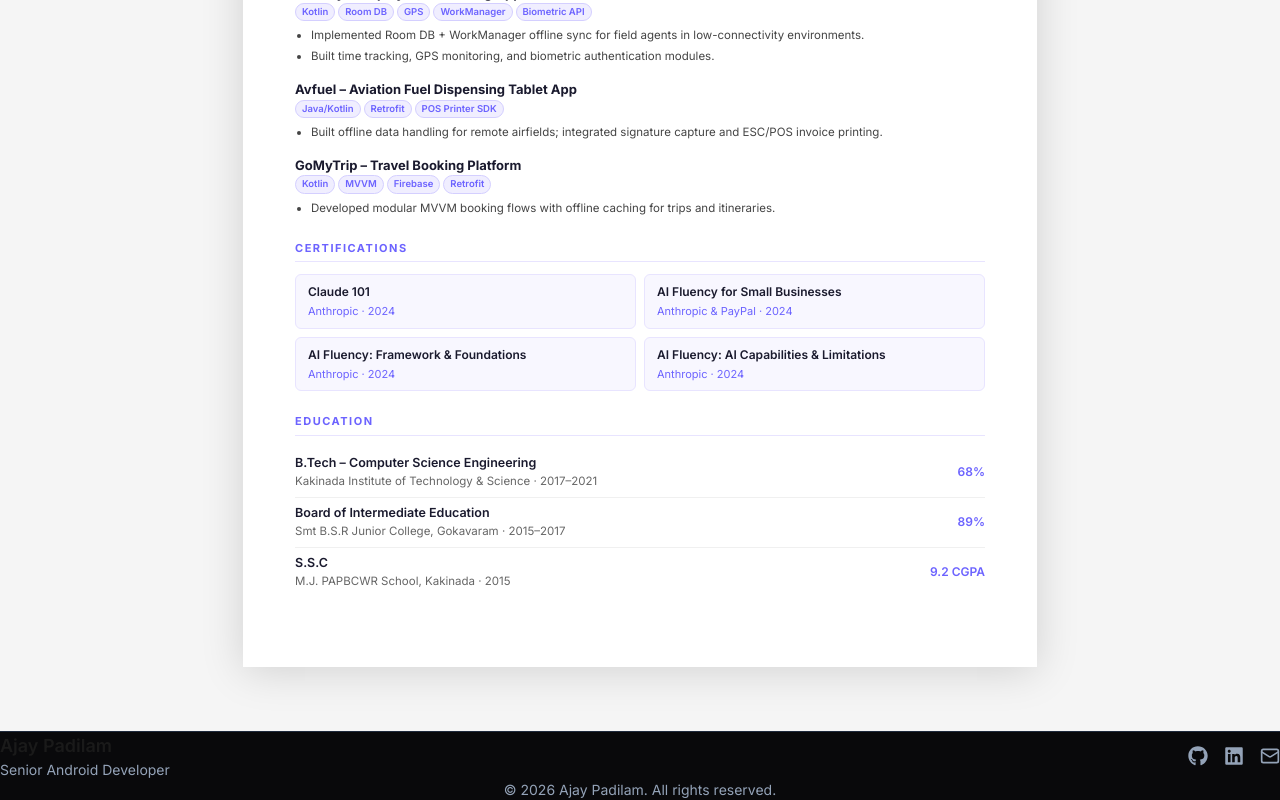
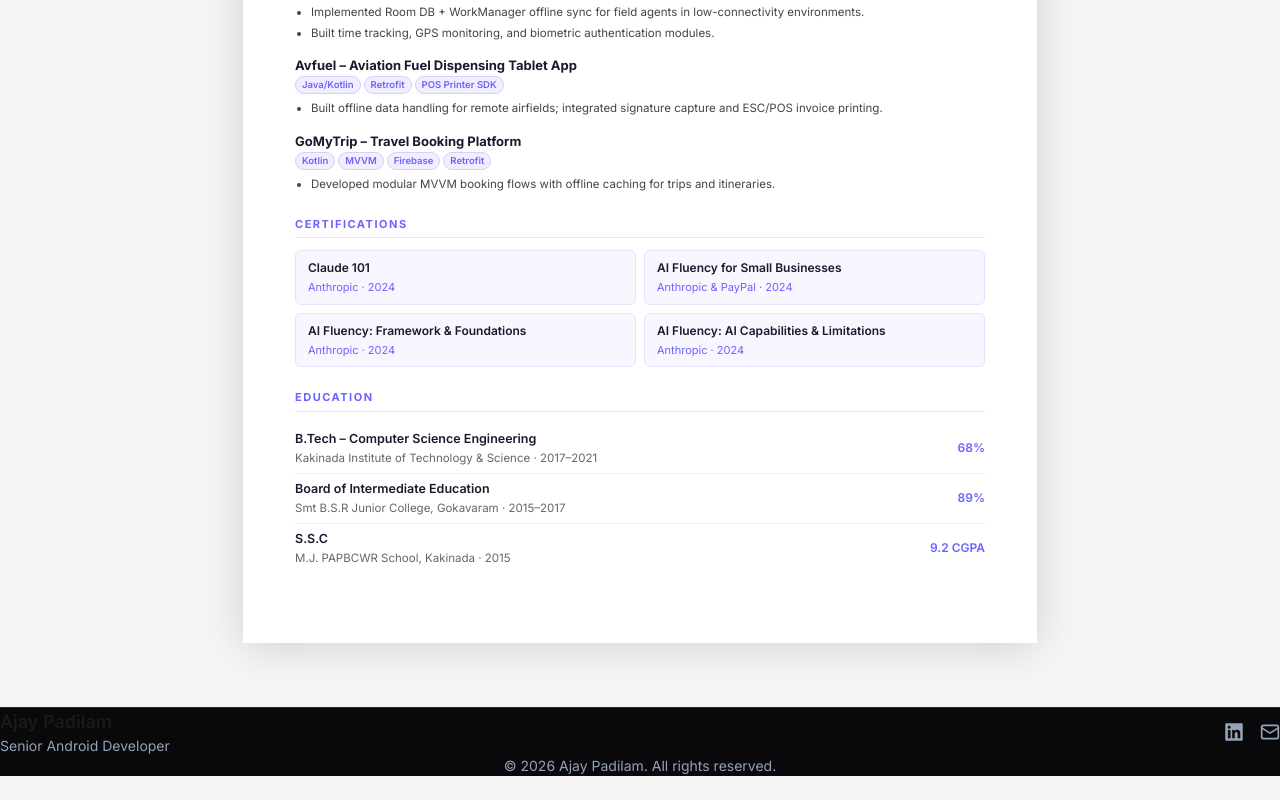
Before and after one commit to ajaypadilam/ajay-portfolio-, a Next.js app: page /resume in a window 1280 px wide. Shown: the part 1487-2287 px from the top of the page. After the commit the page ends 2263 px from the top, so only its background shows below. Built offline with nearby package versions, Linux system fonts and the light colour scheme.

Commit message:
feat: remove GitHub links from hero, footer and resume

```diff
--- a/src/app/resume/page.tsx
+++ b/src/app/resume/page.tsx
@@ -292,7 +292,7 @@ export default function ResumePage() {
               <div>📱 +91 9705068539</div>
               <div>📍 Kakinada, Andhra Pradesh</div>
               <div><a href="https://www.linkedin.com/in/ajay-padilam-985174311">linkedin.com/in/ajay-padilam</a></div>
-              <div><a href="https://github.com/ajaypadilam">github.com/ajaypadilam</a></div>
+
             </div>
           </div>
 
--- a/src/components/layout/Footer.tsx
+++ b/src/components/layout/Footer.tsx
@@ -1,6 +1,6 @@
 import { personalInfo } from "@/lib/data";
 import { Mail } from "lucide-react";
-import { FaGithub, FaLinkedin } from "react-icons/fa";
+import { FaLinkedin } from "react-icons/fa";
 import Link from "next/link";
 
 export function Footer() {
@@ -13,15 +13,7 @@ export function Footer() {
             <p className="text-sm text-muted-foreground">{personalInfo.role}</p>
           </div>
           <div className="flex gap-4">
-            <Link
-              href={personalInfo.github}
-              target="_blank"
-              rel="noopener noreferrer"
-              className="text-muted-foreground hover:text-foreground transition-colors"
-            >
-              <FaGithub className="w-5 h-5" />
-              <span className="sr-only">GitHub</span>
-            </Link>
+
             <Link
               href={personalInfo.linkedin}
               target="_blank"
--- a/src/components/sections/Hero.tsx
+++ b/src/components/sections/Hero.tsx
@@ -5,7 +5,7 @@ import { personalInfo } from "@/lib/data";
 import { Button } from "../ui/Button";
 import Link from "next/link";
 import { Download, Mail, ArrowRight } from "lucide-react";
-import { FaGithub, FaLinkedin } from "react-icons/fa";
+import { FaLinkedin } from "react-icons/fa";
 
 export function Hero() {
   return (
@@ -59,12 +59,7 @@ export function Hero() {
             transition={{ duration: 0.5, delay: 0.4 }}
             className="mt-12 flex gap-4"
           >
-            <Button asChild variant="ghost" size="icon">
-              <Link href={personalInfo.github} target="_blank" rel="noopener noreferrer">
-                <FaGithub className="w-5 h-5" />
-                <span className="sr-only">GitHub</span>
-              </Link>
-            </Button>
+
             <Button asChild variant="ghost" size="icon">
               <Link href={personalInfo.linkedin} target="_blank" rel="noopener noreferrer">
                 <FaLinkedin className="w-5 h-5" />
```
